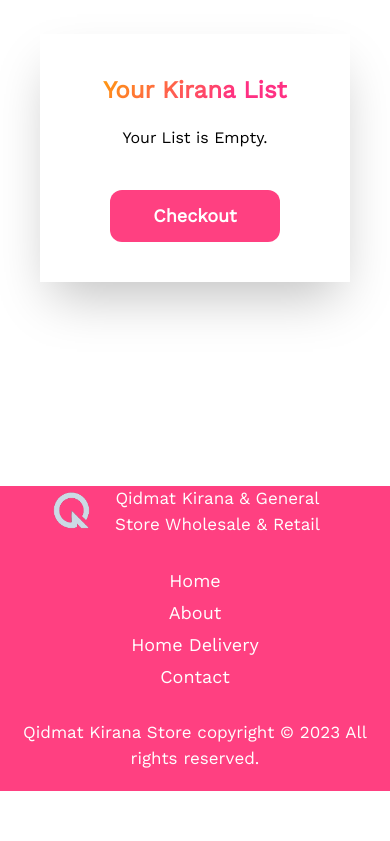
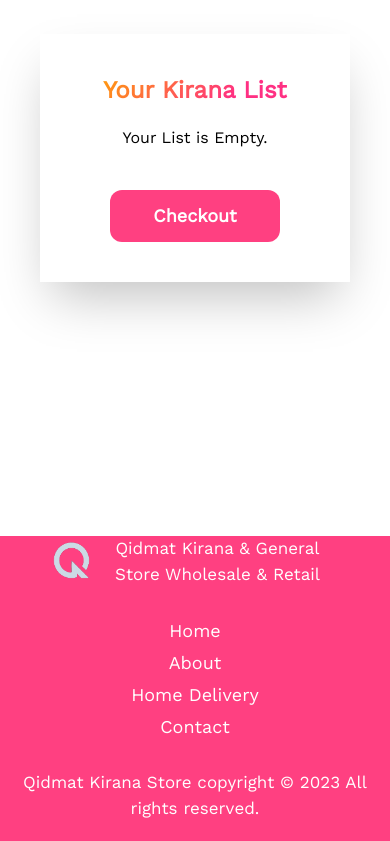
Before and after one commit to Sami-07/grocery-store-frontend-nextjs, a Next.js app: page /order in a window 390 px wide. Shown: the part 454-1295 px from the top of the page. Before the commit the page ends 1245 px from the top, so only its background shows below. Built offline with nearby package versions, Linux system fonts and the light colour scheme.

Commit message:
footer margin top

```diff
--- a/styles/footer.module.css
+++ b/styles/footer.module.css
@@ -86,4 +86,9 @@
     .allNavi a{
         margin: 0;
     }
+    .footerContainer {
+
+
+margin-top: 50px;
+    }
 }
```
